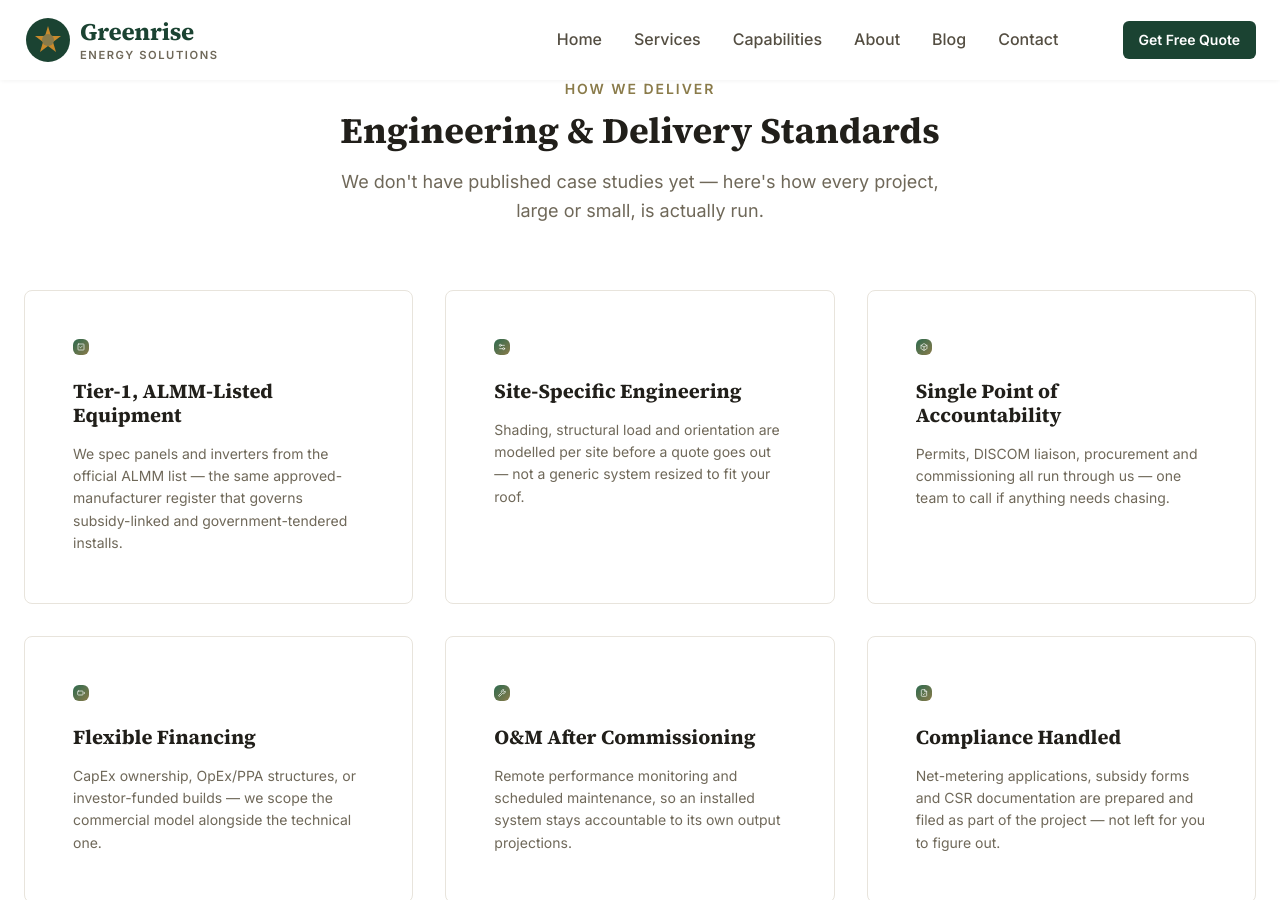
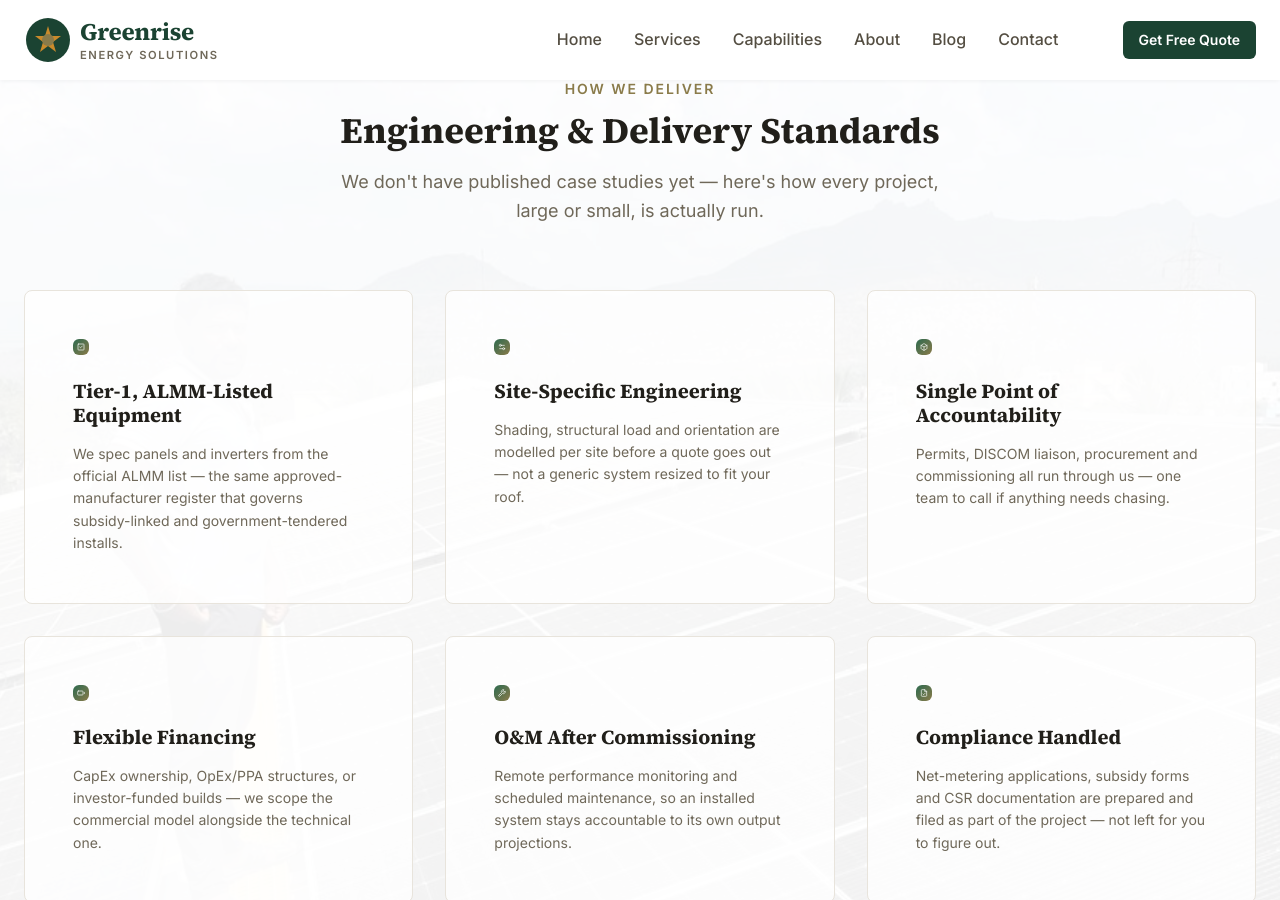
Before and after one commit to nbkarthi/greenriseenergy, a Jekyll site: the page built from index.html, in a window 1280 px wide and 900 px high, scrolled down 3608 px. Built offline with Jekyll 4.4.1, drawn with Linux system fonts in a browser that asks for light colours.

Commit message:
add faint photo background to capabilities section

```diff
--- a/css/style.css
+++ b/css/style.css
@@ -855,6 +855,28 @@ p {
   margin: 0 auto;
 }
 
+.capabilities {
+  position: relative;
+  overflow: hidden;
+}
+
+.capabilities::before {
+  content: "";
+  position: absolute;
+  inset: 0;
+  background: url("../photos/msme2.jpeg") center / cover no-repeat;
+  opacity: 0.07;
+  pointer-events: none;
+}
+
+.capabilities > .container {
+  position: relative;
+}
+
+.capabilities .service-card {
+  background-color: rgba(255, 255, 255, 0.8);
+}
+
 .about-photo,
 .card-photo,
 .photo-strip img {
--- a/index.html
+++ b/index.html
@@ -411,7 +411,7 @@
     <!-- ==========================================
          Capabilities Section
          ========================================== -->
-    <section class="section" id="capabilities" aria-labelledby="capabilities-title">
+    <section class="section capabilities" id="capabilities" aria-labelledby="capabilities-title">
       <div class="container">
         <header class="section-header">
           <span class="section-subtitle">How We Deliver</span>
```
